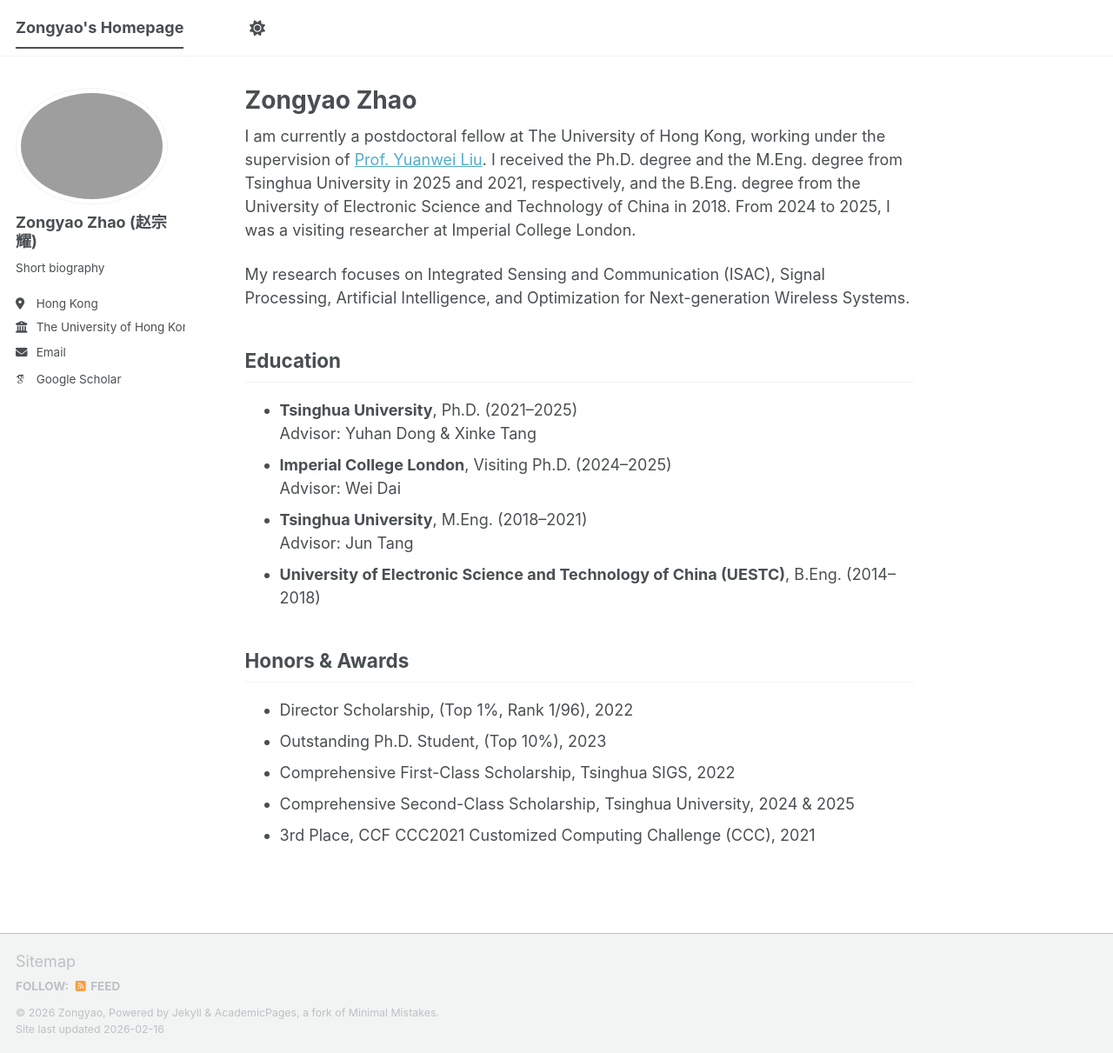
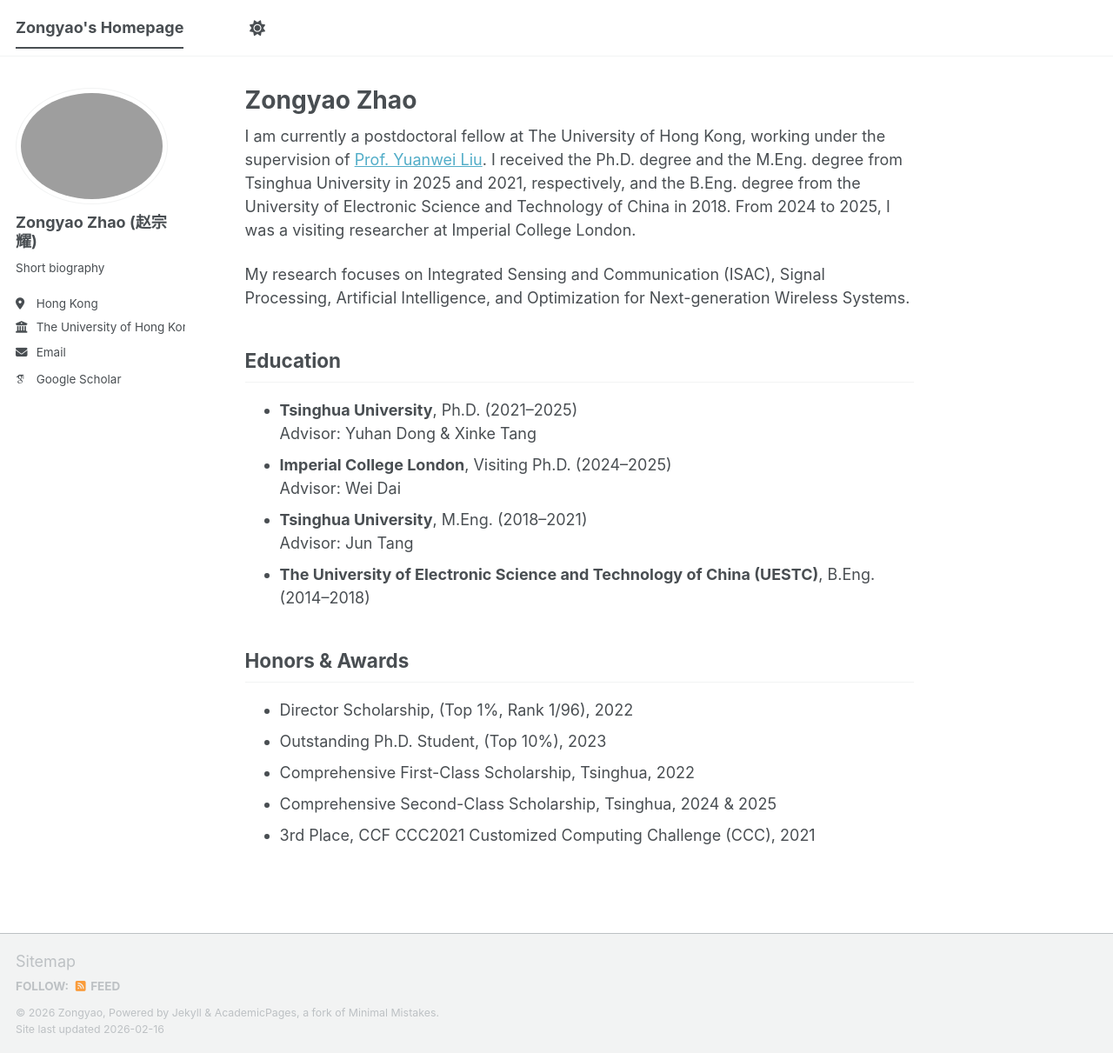
Before and after one commit to ZongyaoZhao/ZongyaoZhao.github.io, a Jekyll site: the page built from _pages/about.md, in a window 1280 px wide and 1211 px high. Shown: the whole window at 87% size. Built offline with Jekyll 4.4.1, drawn with Linux system fonts in a browser that asks for light colours; some web fonts are replaced; a script bundle is joined from its source files by our own code; library files that are not in the unit come from our copies.

Commit message:
更新 about.md

```diff
--- a/_pages/about.md
+++ b/_pages/about.md
@@ -17,11 +17,11 @@
   Advisor: Wei Dai
 - **Tsinghua University**, M.Eng. (2018–2021)
   Advisor: Jun Tang
-- **University of Electronic Science and Technology of China (UESTC)**, B.Eng. (2014–2018)
+- **The University of Electronic Science and Technology of China (UESTC)**, B.Eng. (2014–2018)
 
 ## Honors & Awards
 - Director Scholarship, (Top 1%, Rank 1/96), 2022
 - Outstanding Ph.D. Student, (Top 10%), 2023
-- Comprehensive First-Class Scholarship, Tsinghua SIGS, 2022
-- Comprehensive Second-Class Scholarship, Tsinghua University, 2024 & 2025
+- Comprehensive First-Class Scholarship, Tsinghua, 2022
+- Comprehensive Second-Class Scholarship, Tsinghua, 2024 & 2025
 - 3rd Place, CCF CCC2021 Customized Computing Challenge (CCC), 2021
```
